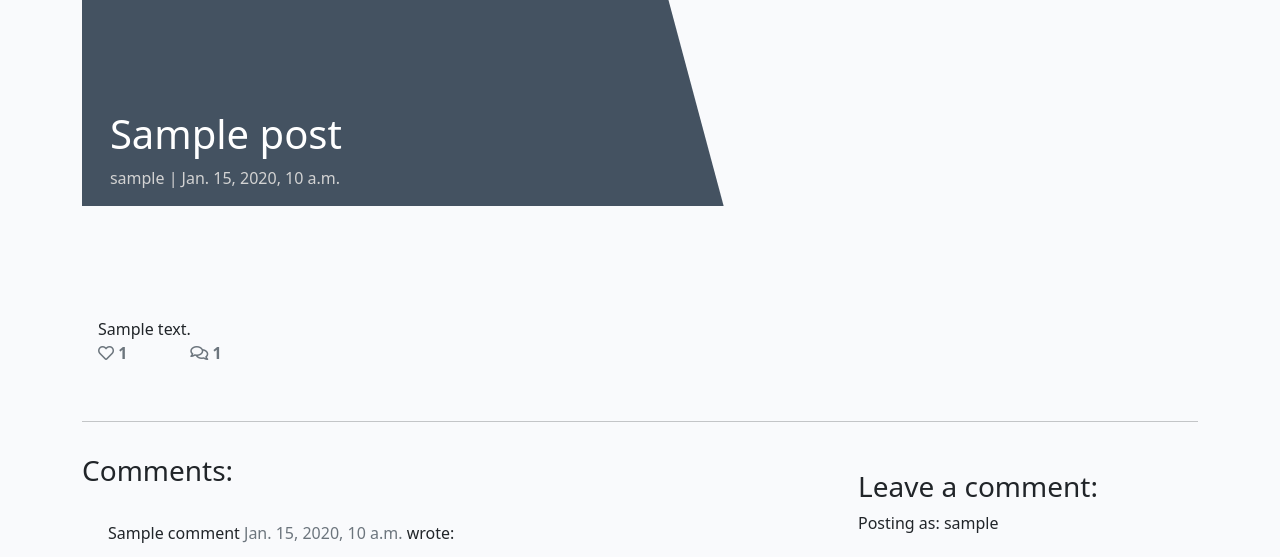
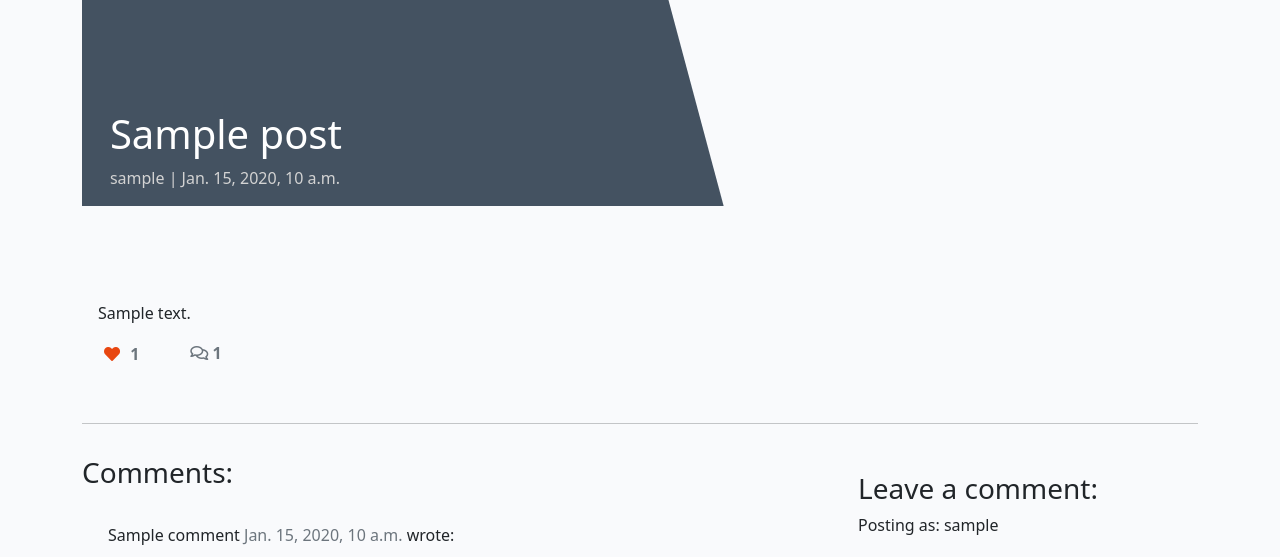
Before and after one commit to ShaneCDev/django-blog, a Django app: a page that uses templates/post_detail.html in a window 1280 px wide. Shown: the part 71-628 px from the top of the page. Run offline with Django 3.2, Linux system fonts and the light colour scheme; a user stored in the database is signed in; tables that the repository leaves empty hold one stand-in row (values such as "Sample post"); some libraries are stand-ins or nearby versions.

Commit message:
added like button functionality

```diff
--- a/blog/urls.py
+++ b/blog/urls.py
@@ -4,4 +4,5 @@ from django.urls import path
 urlpatterns = [
     path('', views.PostList.as_view(), name='home'),
     path('<slug:slug>/', views.PostDetail.as_view(), name='post_detail'),
+    path('like/<slug:slug>', views.PostLike.as_view(), name='post_like'),
 ]
--- a/blog/views.py
+++ b/blog/views.py
@@ -1,5 +1,6 @@
-from django.shortcuts import render, get_object_or_404
+from django.shortcuts import render, get_object_or_404, reverse
 from django.views import generic, View
+from django.http import HttpResponseRedirect
 from .models import Post
 from .forms import CommentForm
 
@@ -63,3 +64,16 @@ class PostDetail(View):
                 "comment_form": CommentForm()
             }
         )
+
+
+class PostLike(View):
+
+    def post(self, request, slug):
+        post = get_object_or_404(Post, slug=slug)
+
+        if post.likes.filter(id=request.user.id).exists():
+            post.likes.remove(request.user)
+        else:
+            post.likes.add(request.user)
+
+        return HttpResponseRedirect(reverse('post_detail', args=[slug]))
--- a/templates/post_detail.html
+++ b/templates/post_detail.html
@@ -1,21 +1,18 @@
 {% extends 'base.html' %} {% block content %}
-
 {% load crispy_forms_tags %}
 
 <div class="masthead">
     <div class="container">
         <div class="row g-0">
             <div class="col-md-6 masthead-text">
-                <h1 class="post-title">
-                    {{ post.title }}
-                </h1>
-                <p class="post-subtitle">{{ post.author }} | {{ post.created_on }} </p>
+                <h1 class="post-title">{{ post.title }}</h1>
+                <p class="post-subtitle">{{ post.author }} | {{ post.created_on }}</p>
             </div>
             <div class="d-none d-md-block col-md-6 masthead-image">
                 {% if "placeholder" in post.featured_image.url %}
                 <img src="https://codeinstitute.s3.amazonaws.com/fullstack/blog/default.jpg" width="100%">
                 {% else %}
-                <img src="{{ post.featured_image.url }}" width="100%">
+                <img src=" {{ post.featured_image.url }}" width="100%">
                 {% endif %}
             </div>
         </div>
@@ -26,18 +23,32 @@
     <div class="row">
         <div class="col card mb-4  mt-3 left  top">
             <div class="card-body">
-                <p class="card-text "></p>
-                    {{ post.content | safe}}
+                <p class="card-text ">
+                    {{ post.content | safe }}
+                </p>
                 <div class="row">
 
                     <div class="col-1">
-                        <strong class="text-secondary"><i class="far fa-heart"></i> {{ post.number_of_likes }} </strong>
+                        <strong>
+                            {% if user.is_authenticated %}
+                            <form class="d-inline" action="{% url 'post_like' post.slug %}" method="POST">
+                                {% csrf_token %}
+                                {% if liked %}
+                                <button type="submit" name="blogpost_id" value="{{post.slug}}" class="btn-like"><i class="fas fa-heart"></i></button>
+                                {% else %}
+                                <button type="submit" name="blogpost_id" value="{{post.slug}}" class="btn-like"><i class="far fa-heart"></i></button>
+                                {% endif %}
+                            </form>
+                            {% else %}
+                            <span class="text-secondary"><i class="far fa-heart"></i></span>
+                            {% endif %}
+                        <span class="text-secondary">{{ post.number_of_likes }} </span>
+                        </strong>
                     </div>
                     <div class="col-1">
                         {% with comments.count as total_comments %}
                         <strong class="text-secondary"><i class="far fa-comments"></i>
-                            {{ total_comments }}
-                        </strong>
+                            {{ total_comments }}</strong>
                         {% endwith %}
                     </div>
                 </div>
@@ -73,7 +84,6 @@
                     Your comment is awaiting approval
                 </div>
                 {% else %}
-
                 {% if user.is_authenticated %}
 
                 <h3>Leave a comment:</h3>
```
